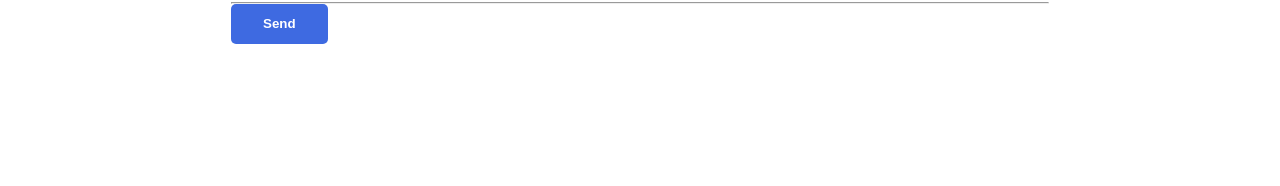
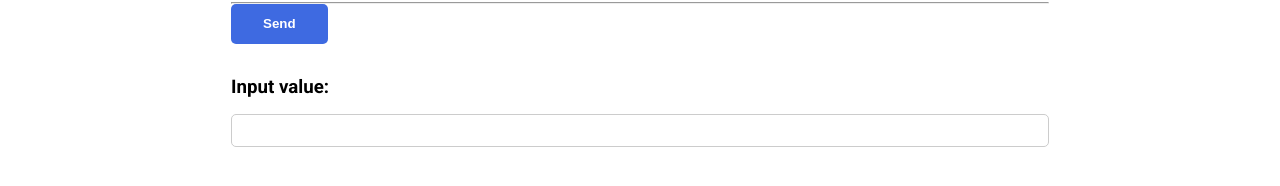
Before and after one commit to AlexFonBlack/react-vite-intro, a React (Vite) app: page / in a window 1280 px wide. Shown: the part 426-612 px from the top of the page. Built offline with nearby package versions, Linux system fonts and the light colour scheme.

Commit message:
add classic useState for input

```diff
--- a/src/components/FeedBackSection.jsx
+++ b/src/components/FeedBackSection.jsx
@@ -1,5 +1,17 @@
 import { useState } from "react"
 import Button from "./Button/Button"
+
+function StateVsRef() {
+
+  const [value, setValue] = useState('')
+
+  return(
+    <div>
+      <h3>Input value: {value}</h3>
+      <input type="text" value={value} onChange={(e)=> setValue(e.target.value)} className="control"/>
+    </div>
+  )
+}
 
 export default function FeedBackSection() {
 
@@ -16,7 +28,7 @@ export default function FeedBackSection() {
     <section>
         <h3>FeedBack</h3>
 
-        <form>
+        <form style={{marginBottom: '2rem'}}>
           <label htmlFor="name">Your name</label>
           <input
             type="text"
@@ -47,7 +59,9 @@ export default function FeedBackSection() {
           </pre>
 
           <Button disabled = {hasError} isActive={!hasError}>Send</Button>
+
         </form>
+        <StateVsRef/>
     </section>
   )
 }
```
